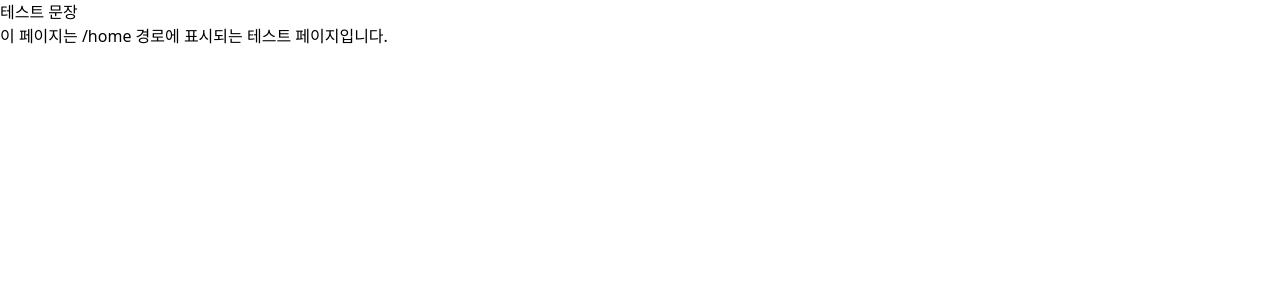
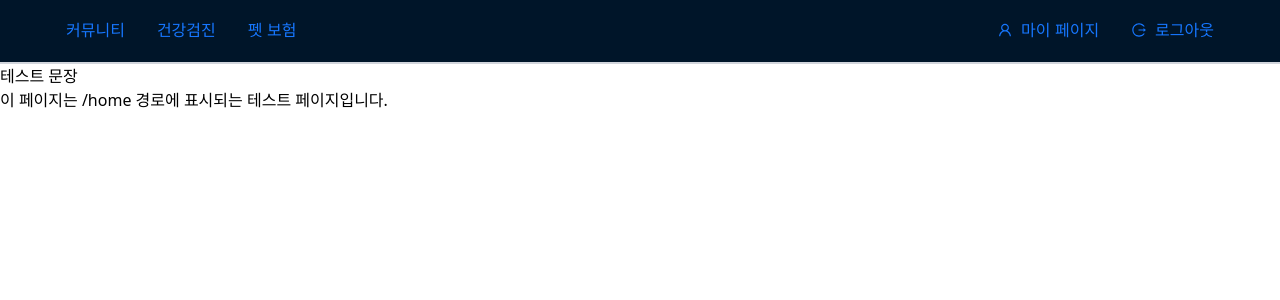
Before and after one commit to Songyonggeun/pawpelfront, a Next.js app: page /home in a window 1280 px wide. Shown: the top 300 px of the page. Built offline with nearby package versions, Linux system fonts and the light colour scheme; sample sign-in values are in the browser's storage.

Commit message:
대충 header테스트임

```diff
--- a/app/layout.jsx
+++ b/app/layout.jsx
@@ -1,5 +1,6 @@
 // import Provider from '@/components/provider';
 // import { ThemeInitializer } from '@/components/public';
+import HeaderComponent from "@/components/(application)/header";
 import { metadata as meta } from "@/setting/meta";
 import './globals.css';
 export const metadata = {
@@ -37,6 +38,7 @@ export const metadata = {
 export default function RootLayout({children}){
     return <html lang={meta.locale} suppressHydrationWarning>
         <body>
+            <HeaderComponent/>
             {children}
         </body>
     </html>
--- /dev/null
+++ b/components/(application)/header.jsx
@@ -0,0 +1,70 @@
+// components/Header.jsx
+'use client';
+
+import { useRouter } from 'next/navigation';
+import { Layout, Button, Row, Col } from 'antd';  // Row, Col을 사용
+import { AiOutlineLogin, AiOutlineLogout, AiOutlineHome, AiOutlineUser, AiOutlineFileText } from 'react-icons/ai';
+import { Fragment, useState, useEffect } from 'react';
+
+export default function HeaderComponent() {
+  const router = useRouter();
+  const [isLoggedIn, setIsLoggedIn] = useState(false);  // 로그인 상태 관리
+
+  useEffect(() => {
+    // 예시: 로그인 여부를 확인하는 로직 (localStorage 등 활용)
+    const user = localStorage.getItem('user');
+    if (user) {
+      setIsLoggedIn(true);  // 로그인 상태이면 true로 설정
+    }
+  }, []);
+
+  const navigate = (path) => {
+    router.push(path);
+  };
+
+  return (
+    <Layout.Header className="sticky top-0 flex justify-between items-center border-b-2 border-b-gray-300 z-50 bg-white">
+      <Row justify="space-between" align="middle" style={{ width: '100%' }}>
+        {/* 왼쪽 메뉴 */}
+        <Col>
+          <Button type="link" size="large" onClick={() => navigate('/community')}>
+            커뮤니티
+          </Button>
+          <Button type="link" size="large" onClick={() => navigate('/healthcheck')}>
+            건강검진
+          </Button>
+          <Button type="link" size="large" onClick={() => navigate('/pet-insurance')}>
+            펫 보험
+          </Button>
+        </Col>
+
+        {/* 오른쪽 메뉴 */}
+        <Col>
+          {isLoggedIn ? (
+            <Fragment>
+              <Button type="link" size="large" icon={<AiOutlineUser />} onClick={() => navigate('/mypage')}>
+                마이 페이지
+              </Button>
+              <Button
+                type="link"
+                size="large"
+                icon={<AiOutlineLogout />}
+                onClick={() => {
+                  localStorage.removeItem('user'); // 로그인 상태 초기화
+                  setIsLoggedIn(false); // 로그아웃 처리
+                  navigate('/login'); // 로그인 페이지로 이동
+                }}
+              >
+                로그아웃
+              </Button>
+            </Fragment>
+          ) : (
+            <Button type="link" size="large" icon={<AiOutlineLogin />} onClick={() => navigate('/login')}>
+              로그인
+            </Button>
+          )}
+        </Col>
+      </Row>
+    </Layout.Header>
+  );
+}
```
